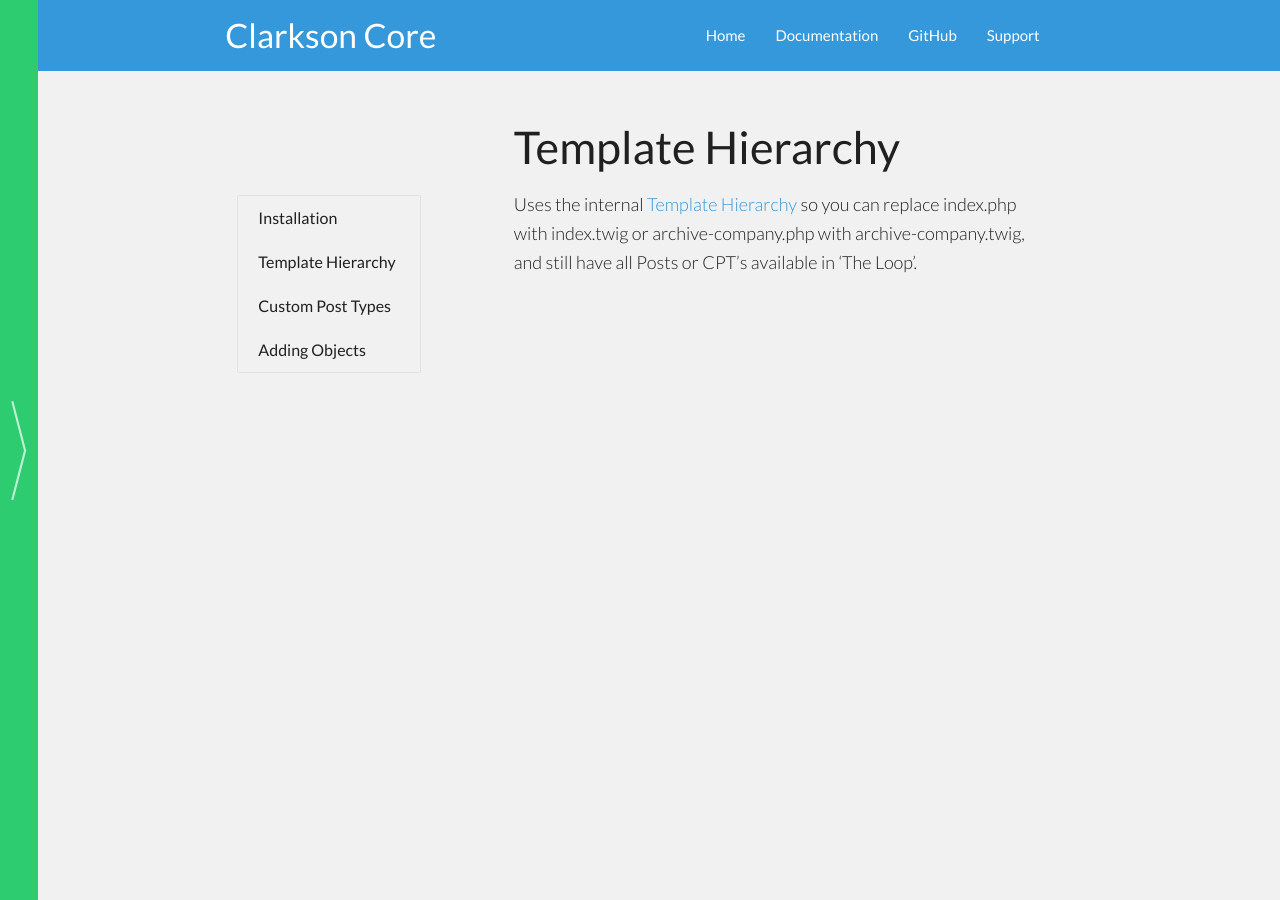
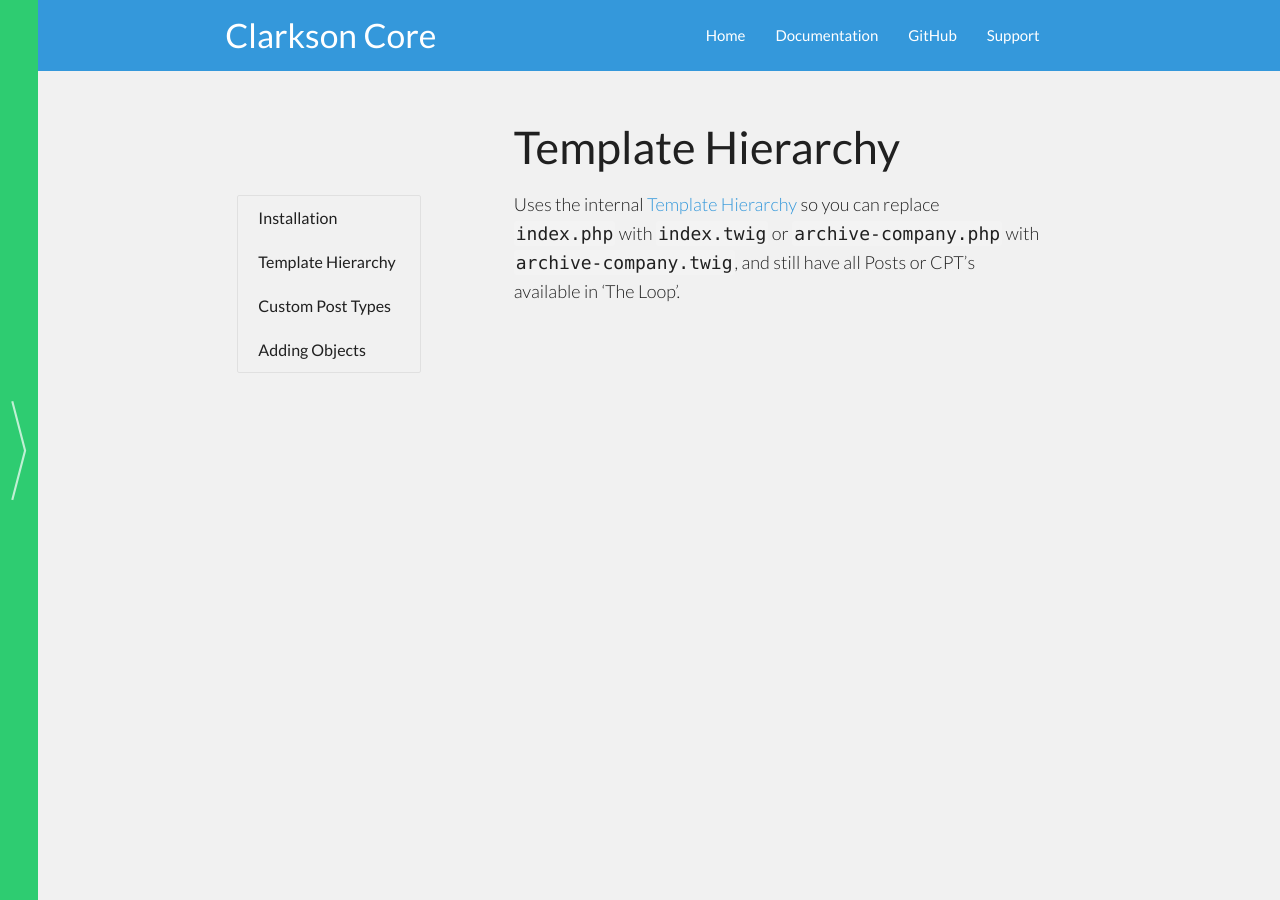
Before and after one commit to level-level/Clarkson-Theme, a Jekyll site: the page built from core/docs/template-hierarchy.md, in a window 1280 px wide. Built offline with Jekyll 4.4.1, drawn with Linux system fonts in a browser that asks for light colours; some web fonts are replaced.

Commit message:
add backticks

```diff
--- a/core/docs/template-hierarchy.md
+++ b/core/docs/template-hierarchy.md
@@ -5,5 +5,5 @@ type: core
 ---
 # Template Hierarchy
 Uses the internal [Template Hierarchy](https://developer.wordpress.org/themes/basics/template-hierarchy/)
-so you can replace index.php with index.twig or archive-company.php with archive-company.twig, and still
+so you can replace `index.php` with `index.twig` or `archive-company.php` with `archive-company.twig`, and still
 have all Posts or CPT's available in 'The Loop'.
```
